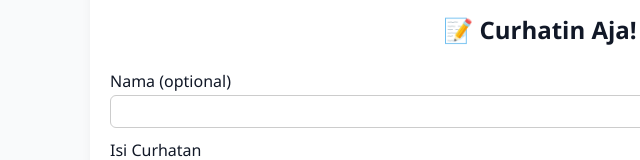
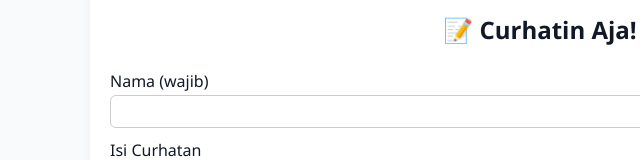
Before and after one commit to DenzStudio/Curhatin_Aja, a plain HTML site: page index.html in a window 1280 px wide. Shown: the part 636-796 px from the top of the page, 100-740 px from the left. Drawn offline with nearby package versions, Linux system fonts and the light colour scheme.

Commit message:
Update index.html

```diff
--- a/index.html
+++ b/index.html
@@ -52,7 +52,7 @@
        <div id="curhat" class="card">
         <h2>📝 Curhatin Aja!</h2>
         <form name="submit-to-google-sheet">
-          <label for="nama">Nama (optional)</label><br />
+          <label for="nama">Nama (wajib)</label><br />
           <input type="text" name="nama" style="width: 100%; padding: 8px; margin-bottom: 10px; border-radius: 6px; border: 1px solid #ccc;" /><br />
           <label for="pesan">Isi Curhatan</label><br />
           <textarea name="pesan" rows="5" required style="width: 100%; padding: 8px; border-radius: 6px; border: 1px solid #ccc;"></textarea><br />
```
